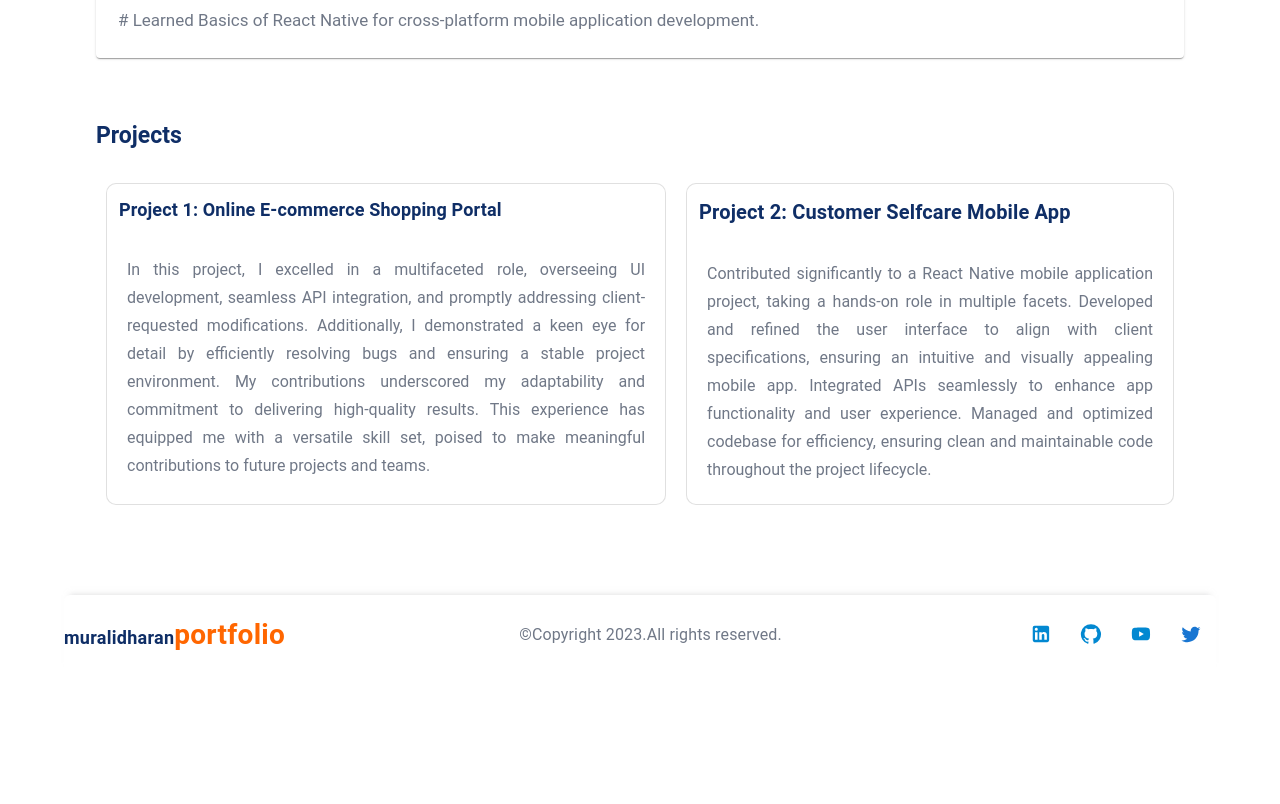
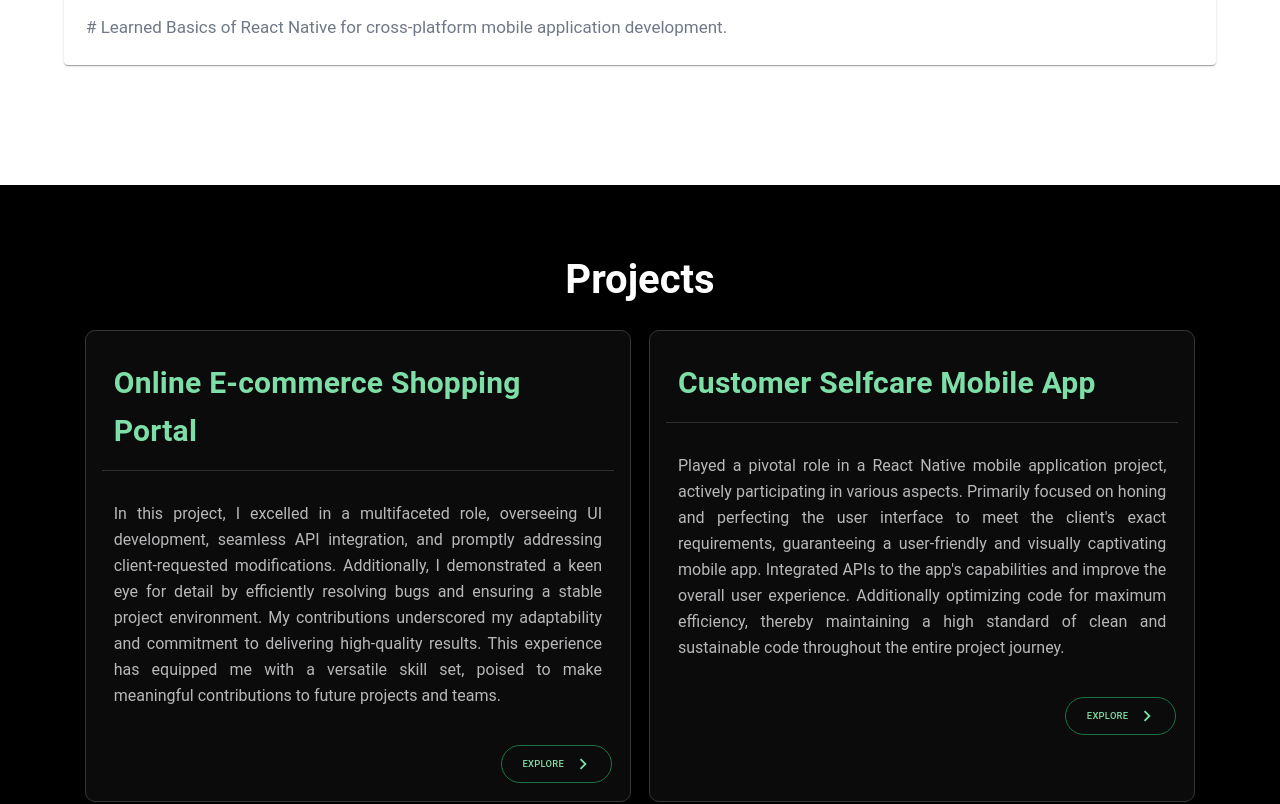
Before and after one commit to muralidharank28698/my_portfolio, a React (Create React App) app: page /profession in a window 1280 px wide. Shown: the part 922-1726 px from the top of the page. Before the commit the page ends 1597 px from the top, so only its background shows below. Built offline with nearby package versions, Linux system fonts and the light colour scheme.

Commit message:
certificate added and modify some UI and fix some space issue

```diff
--- a/src/components/Experience/ExperiencePage.css
+++ b/src/components/Experience/ExperiencePage.css
@@ -1,25 +1,46 @@
 .experienceContainer {
-  width: 85%;
-  margin: 6rem auto;
+  width: 90%;
+  margin: 4rem auto;
+}
+.projectsContent .proTitle {
+  margin: 12px;
+  color: #7edea7;
+  font-size: 3rem;
+  font-weight: bold;
+}
+.experienceContainer .ExperienceFirstHeading {
+  color: #0f2e66;
+  font-weight: bold;
+  font-size: 4rem;
+  letter-spacing: normal;
+  margin-bottom: 18px;
 }
 .experienceContainer .ExperienceHeading {
-  color: #0f2e66;
+  color: #ffffff;
   font-weight: bold;
-  font-size: 23px;
+  font-size: 4rem;
   letter-spacing: normal;
-  align-items: center;
+  /* align-items: center; */
   margin-bottom: 18px;
+  text-align: center;
+}
+.projectsContainer {
+  background: #000;
+  padding: 23px;
+  margin-top: 12rem;
 }
 .experienceContainer .projectsDes {
-  color: #707887;
-  font-size: 16px;
-  padding: 20px;
+  color: rgb(184, 184, 187);
+  font-size: 1.6rem;
+  padding: 12px;
+  line-height: 2.6rem;
   text-align: justify;
-  line-height: 2.8rem;
 }
 .projectsContent {
-  display: flex;
   justify-content: center;
+  display: grid;
+  grid-template-columns: auto auto;
+  gap: 18px;
 }
 .experienceContainer .experienceTitle {
   color: #0f2e66;
@@ -40,11 +61,30 @@
 @media screen and (max-width: 882px) {
   .projectsContent {
     flex-direction: column;
+    width: 100%;
   }
 }
 @media screen and (max-width: 854px) {
   .experienceContainer .experienceTitle {
     font-size: 16px;
+  }
+  .projectsContent {
+    justify-content: center;
+    display: grid;
+    grid-template-columns: auto;
+  }
+  .projectsContent .proTitle {
+    font-size: 2rem;
+    margin: 0;
+  }
+  .projectsContainer {
+    /* padding: 0px; */
+    padding-top: 3rem;
+    padding-left: 0px;
+    padding-right: 0px;
+  }
+  .experienceContainer .projectsDes {
+    padding: 2px;
   }
 }
 @media screen and (max-width: 655px) {
--- a/src/components/Experience/ExperiencePage.jsx
+++ b/src/components/Experience/ExperiencePage.jsx
@@ -7,14 +7,50 @@ import AccordionSummary from '@mui/material/AccordionSummary';
 import AccordionDetails from '@mui/material/AccordionDetails';
 import Typography from '@mui/material/Typography';
 import Link from '@mui/material/Link';
-import Paper from '@mui/material/Paper';
+import { styled } from '@mui/material/styles';
+import { Button } from '@mui/material';
+import Card from '@mui/material/Card';
+import CardContent from '@mui/material/CardContent';
+import CardActions from '@mui/material/CardActions';
+import Divider from '@mui/material/Divider';
+import NavigateNextIcon from '@mui/icons-material/NavigateNext';
+
+const CustomCard = styled(Card)(({ theme }) => ({
+  '&.MuiCard-root': {
+    // margin: 10,
+    borderRadius: 10,
+    background: 'rgb(11 11 11)',
+    border: '1px solid rgb(55 54 54)',
+    '& .MuiCardActions-root': {
+      float: 'right',
+      marginBottom: 10,
+      marginRight: 10,
+    },
+    '& .MuiButton-root': {
+      color: '#7edea7',
+      borderRadius: 20,
+      border: '1px solid #187542',
+      '&:hover': {
+        color: '#00cfe8',
+        border: '1px solid #00cfe8',
+      },
+    },
+  },
+}));
+const CustomDivider = styled(Divider)(({ theme }) => ({
+  '&.MuiDivider-root': {
+    marginBottom: 18,
+    marginTop: 15,
+    background: '#343535',
+  },
+}));
 
 const ExperiencePage = () => {
   return (
     <div className="container">
       <Headerpage />
       <div className="experienceContainer">
-        <Typography variant="h6" className="ExperienceHeading">
+        <Typography variant="h6" className="ExperienceFirstHeading">
           Experience
         </Typography>
         <Accordion expanded={true}>
@@ -111,17 +147,68 @@ const ExperiencePage = () => {
           </AccordionDetails>
         </Accordion>
       </div>
+      <div className="projectsContainer">
         <div className="experienceContainer">
           <Typography variant="h6" className="ExperienceHeading">
             Projects
           </Typography>
           <div className="projectsContent">
-          <Paper variant="outlined" square style={{ margin: '10px', borderRadius: 10 }}>
+            <CustomCard>
+              <CardContent>
+                <Typography variant="h6" className="proTitle">
+                  Online E-commerce Shopping Portal
+                </Typography>
+                <CustomDivider variant="fullWidth" />
+                <Typography variant="h5" className="projectsDes">
+                  In this project, I excelled in a multifaceted role, overseeing UI development,
+                  seamless API integration, and promptly addressing client-requested modifications.
+                  Additionally, I demonstrated a keen eye for detail by efficiently resolving bugs
+                  and ensuring a stable project environment. My contributions underscored my
+                  adaptability and commitment to delivering high-quality results. This experience
+                  has equipped me with a versatile skill set, poised to make meaningful
+                  contributions to future projects and teams.
+                </Typography>
+              </CardContent>
+              <CardActions>
+                <Button size="large" variant="outlined" endIcon={<NavigateNextIcon />}>
+                  Explore
+                </Button>
+              </CardActions>
+            </CustomCard>
+            <CustomCard>
+              <CardContent>
+                <Typography variant="h6" className="proTitle">
+                  Customer Selfcare Mobile App
+                </Typography>
+                <CustomDivider variant="fullWidth" />
+                <Typography variant="h5" className="projectsDes">
+                  {/* Contributed significantly to a React Native mobile application project, taking a
+                  hands-on role in multiple facets. Developed and refined the user interface to
+                  align with client specifications, ensuring an intuitive and visually appealing
+                  mobile app. Integrated APIs seamlessly to enhance app functionality and user
+                  experience. Managed and optimized codebase for efficiency, ensuring clean and
+                  maintainable code throughout the project lifecycle. */}
+                  Played a pivotal role in a React Native mobile application project, actively
+                  participating in various aspects. Primarily focused on honing and perfecting the
+                  user interface to meet the client's exact requirements, guaranteeing a
+                  user-friendly and visually captivating mobile app. Integrated APIs to the app's
+                  capabilities and improve the overall user experience. Additionally optimizing code
+                  for maximum efficiency, thereby maintaining a high standard of clean and
+                  sustainable code throughout the entire project journey.
+                </Typography>
+              </CardContent>
+              <CardActions>
+                <Button size="large" variant="outlined" endIcon={<NavigateNextIcon />}>
+                  Explore
+                </Button>
+              </CardActions>
+            </CustomCard>
+            {/* <CustomPaper variant="outlined" square>
               <Typography
                 variant="h6"
-              style={{ margin: 12, color: '#0f2e66', fontSize: 18, fontWeight: 'bold' }}
+                style={{ margin: 12, color: '#7edea7', fontSize: '3rem', fontWeight: 'bold' }}
               >
-              Project 1: Online E-commerce Shopping Portal
+                Online E-commerce Shopping Portal
               </Typography>
               <Typography variant="h5" className="projectsDes">
                 In this project, I excelled in a multifaceted role, overseeing UI development,
@@ -129,30 +216,37 @@ const ExperiencePage = () => {
                 Additionally, I demonstrated a keen eye for detail by efficiently resolving bugs and
                 ensuring a stable project environment. My contributions underscored my adaptability
                 and commitment to delivering high-quality results. This experience has equipped me
-              with a versatile skill set, poised to make meaningful contributions to future projects
-              and teams.
+                with a versatile skill set, poised to make meaningful contributions to future
+                projects and teams.
               </Typography>
-          </Paper>
-          <Paper variant="outlined" square style={{ margin: '10px', borderRadius: 10 }}>
+              <Button size="large" variant="outlined" style={{ color: '#ffffff' }}>
+                Explore now
+              </Button>
+            </CustomPaper> */}
+            {/* <CustomPaper variant="outlined" square>
               <Typography
                 variant="h6"
-              style={{ margin: 12, color: '#0f2e66', fontSize: 20, fontWeight: 'bold' }}
+                style={{ margin: 12, color: '#7edea7', fontSize: '3rem', fontWeight: 'bold' }}
               >
-              Project 2: Customer Selfcare Mobile App
+                Customer Selfcare Mobile App
               </Typography>
               <Typography variant="h5" className="projectsDes">
                 Contributed significantly to a React Native mobile application project, taking a
                 hands-on role in multiple facets. Developed and refined the user interface to align
                 with client specifications, ensuring an intuitive and visually appealing mobile app.
                 Integrated APIs seamlessly to enhance app functionality and user experience. Managed
-              and optimized codebase for efficiency, ensuring clean and maintainable code throughout
-              the project lifecycle.
+                and optimized codebase for efficiency, ensuring clean and maintainable code
+                throughout the project lifecycle.
               </Typography>
-          </Paper>
+              <Button size="large" variant="outlined" style={{ color: '#ffffff' }}>
+                Explore now
+              </Button>
+            </CustomPaper> */}
+          </div>
         </div>
       </div>
 
-      <div style={{ height: 20 }}></div>
+      <div style={{ height: 120 }}></div>
       <Footer />
     </div>
   );
--- a/src/components/FollowMe/FollowMe.css
+++ b/src/components/FollowMe/FollowMe.css
@@ -34,6 +34,7 @@
 @media screen and (max-width: 1225px) {
   .main_container {
     width: 98%;
+    padding: 6px;
   }
 }
 @media screen and (max-width: 880px) {
--- a/src/components/Mainpages/MainPage.css
+++ b/src/components/Mainpages/MainPage.css
@@ -42,9 +42,16 @@
   padding: 20px;
   background-color: #f9fafb;
 }
+.TopCertificateCards {
+  width: 100%;
+}
 .certificateCards {
-  display: flex;
+  width: 86%;
+  margin: auto;
   justify-content: center;
+  display: grid;
+  grid-template-columns: auto auto auto;
+  gap: 18px;
 }
 .certification .title {
   color: #0f2e66;
@@ -107,8 +114,9 @@
 @media screen and (max-width: 840px) {
   .certificateCards {
     display: grid;
+    width: 90%;
     grid-template-columns: auto auto;
-    gap: 38px;
+    /* gap: 38px; */
   }
 }
 @media screen and (max-width: 680px) {
@@ -208,6 +216,16 @@
       url('../../assets/mainPageBg.png');
     background-position: center;
   }
+  .certification {
+    padding: 0 0 30px 0px;
+  }
+  .certification .title {
+    padding-top: 30px;
+  }
+
+  .experienceData {
+    padding: 0;
+  }
 }
 /* @media screen and (max-width: 990px) {
 
```
Also changed, not shown: src/components/Mainpages/Certification.jsx (+41 -5 lines), src/assets/redux-toolkit-certificate.jpg (added). Lines whose indentation alone changed are shown as unchanged.
